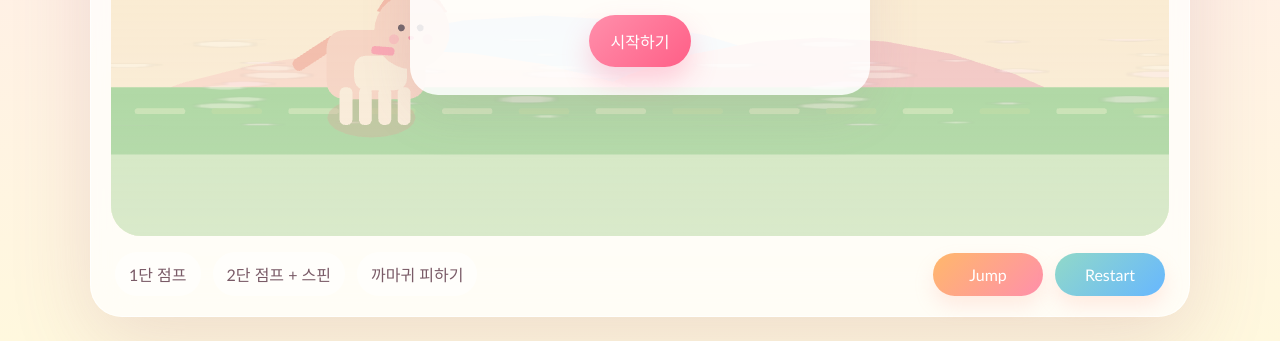
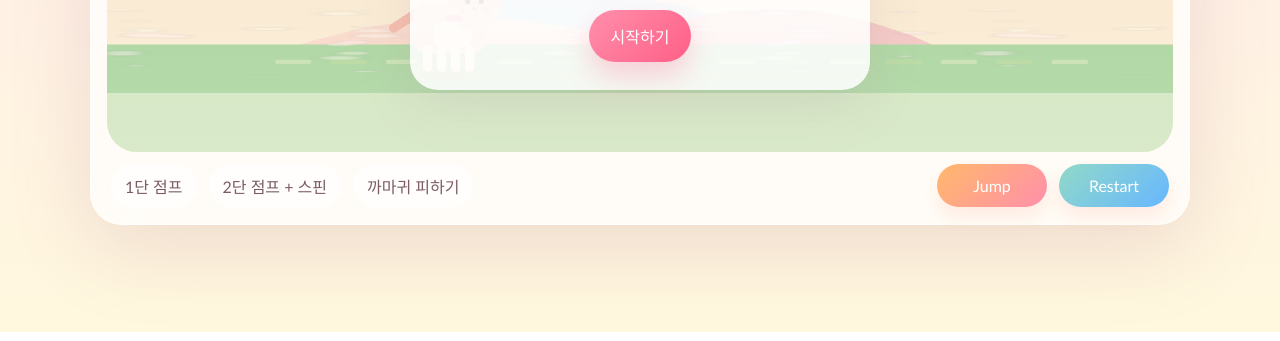
Before and after one commit to arthurFIRE/cat-run, a plain HTML site: page index.html in a window 1280 px wide. Shown: the part 468-809 px from the top of the page. Drawn offline with nearby package versions, Linux system fonts and the light colour scheme; animation ran at ten frames a second.

Commit message:
Fix viewport clipping on game card

```diff
--- a/styles.css
+++ b/styles.css
@@ -30,21 +30,24 @@
 }
 
 body {
-  overflow: hidden;
+  overflow-x: hidden;
+  overflow-y: auto;
 }
 
 .app-shell {
   min-height: 100vh;
+  min-height: 100dvh;
   display: grid;
   place-items: center;
-  padding: 24px;
+  padding: clamp(12px, 2vh, 24px);
 }
 
 .game-card {
   width: min(1100px, 100%);
   display: grid;
-  gap: 16px;
-  padding: 20px;
+  gap: clamp(12px, 1.5vh, 16px);
+  padding: clamp(14px, 2vh, 20px);
+  max-height: calc(100dvh - clamp(24px, 4vh, 48px));
   border-radius: 32px;
   background: var(--panel);
   border: 1px solid rgba(255, 255, 255, 0.7);
@@ -101,7 +104,7 @@
 .stage-shell {
   position: relative;
   overflow: hidden;
-  min-height: min(72vh, 720px);
+  min-height: clamp(320px, 60vh, 680px);
   border-radius: 30px;
   background:
     linear-gradient(180deg, rgba(255, 255, 255, 0.5), rgba(255, 255, 255, 0.18)),
@@ -114,7 +117,7 @@
 #game {
   display: block;
   width: 100%;
-  height: min(72vh, 720px);
+  height: clamp(320px, 60vh, 680px);
 }
 
 .overlay {
@@ -245,8 +248,8 @@
 
   #game,
   .stage-shell {
-    min-height: 58vh;
-    height: 58vh;
+    min-height: clamp(280px, 50vh, 480px);
+    height: clamp(280px, 50vh, 480px);
   }
 
   .controls {
@@ -261,3 +264,11 @@
     flex: 1 1 0;
   }
 }
+
+@media (max-height: 920px) and (min-width: 821px) {
+  #game,
+  .stage-shell {
+    min-height: clamp(300px, 52vh, 560px);
+    height: clamp(300px, 52vh, 560px);
+  }
+}
```
